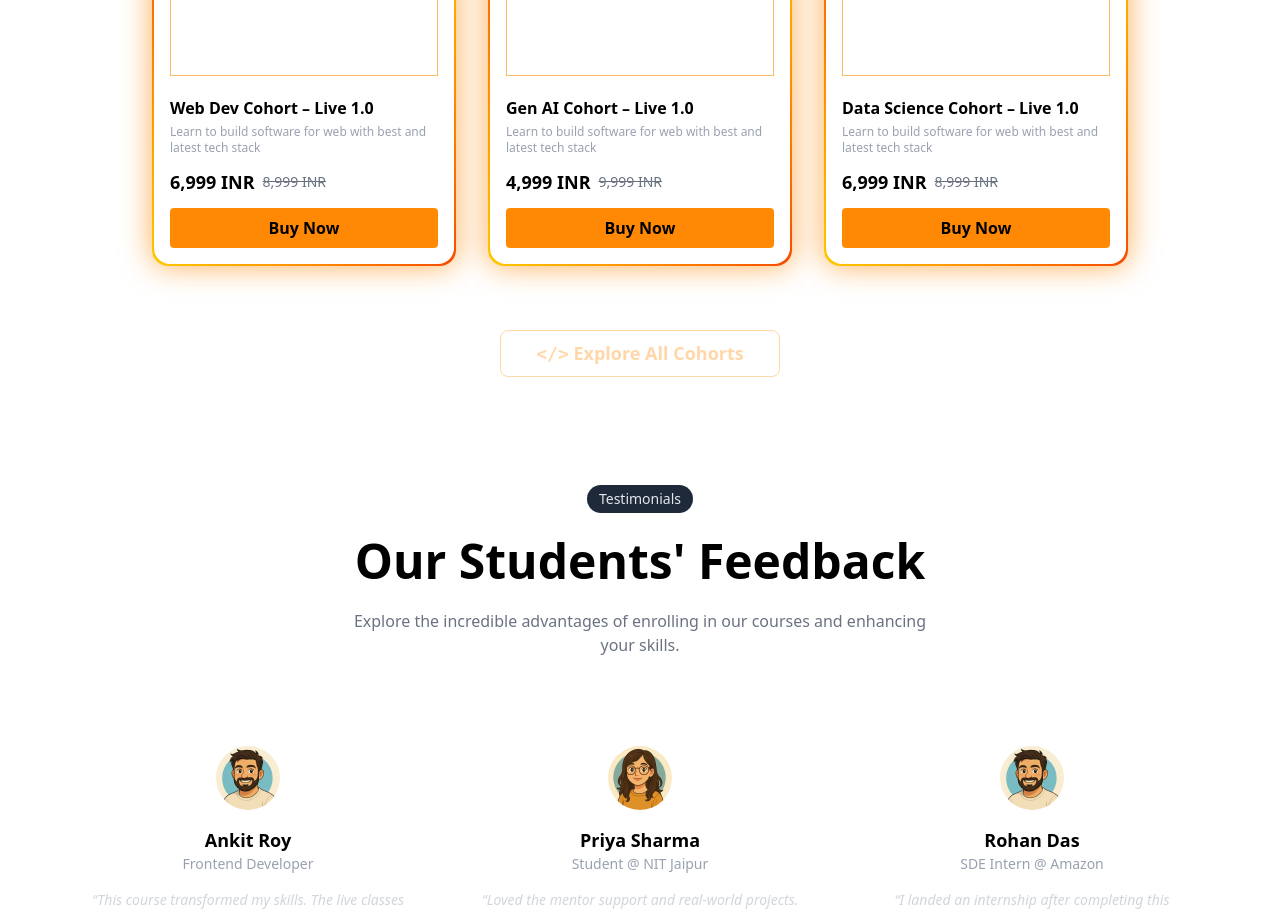
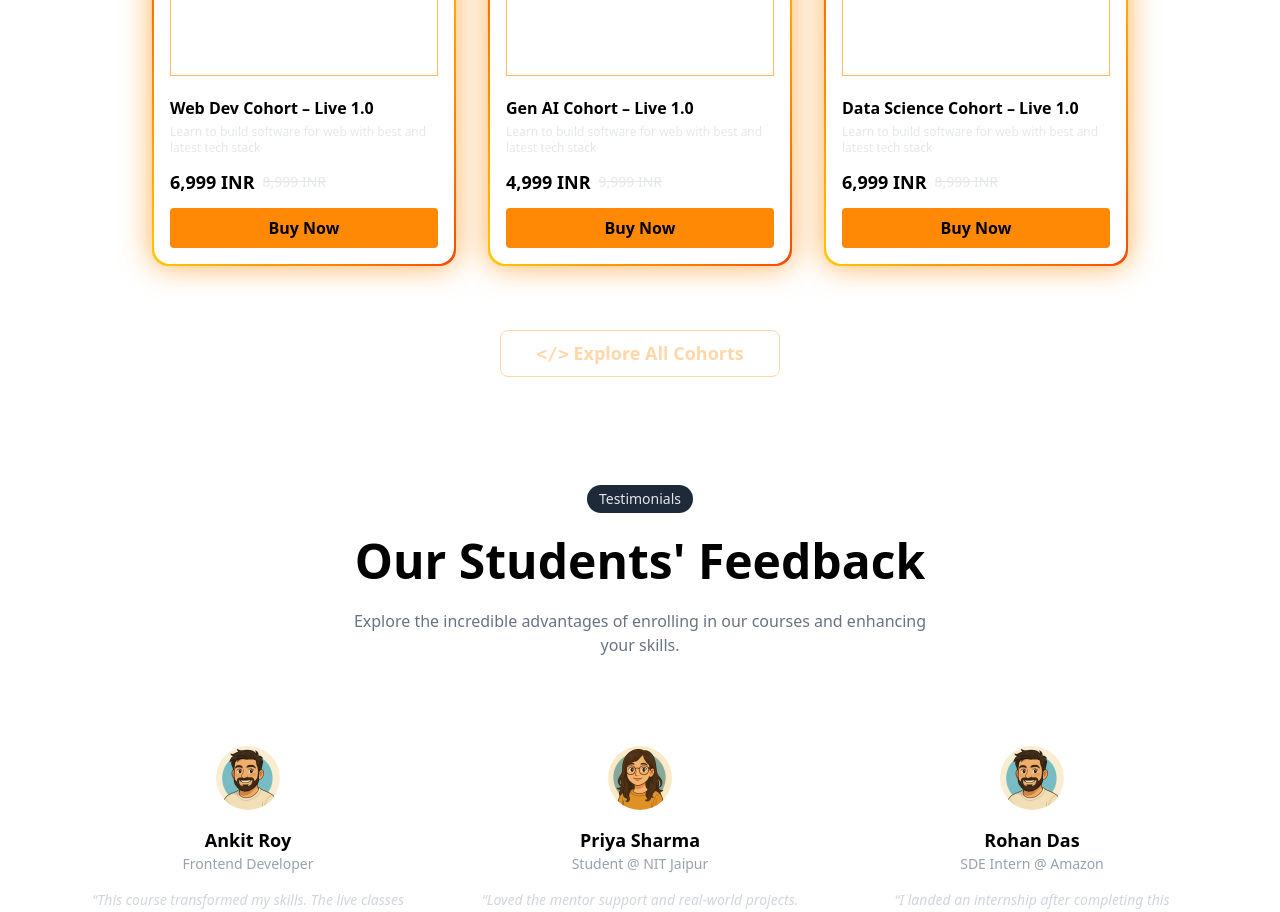
Before and after one commit to santwan/chai-code-redesign, a React (Vite) app: page / in a window 1280 px wide. Shown: the part 2740-3652 px from the top of the page. Built offline with nearby package versions, Linux system fonts and the light colour scheme; no server answers; a web font is replaced by a local one.

Commit message:
Impproved accessebility

```diff
--- a/src/components/Home/Cohorts/CohortCard.jsx
+++ b/src/components/Home/Cohorts/CohortCard.jsx
@@ -45,11 +45,11 @@ const CohortCard = ({ title, description, price, oldPrice, cta, video, link }) =
         </div>
 
         <h3 className="text-md font-semibold mb-1 mt-5">{title}</h3>
-        <p className="text-gray-400 text-xs mb-3">{description}</p>
+        <p className="text-gray-200 text-xs mb-3">{description}</p>
 
         <div className="flex items-center space-x-2 mb-3">
           <span className="text-lg font-bold">{price}</span>
-          <span className="text-gray-500 text-sm line-through">{oldPrice}</span>
+          <span className="text-gray-200 text-sm line-through">{oldPrice}</span>
         </div>
 
         <button
```
